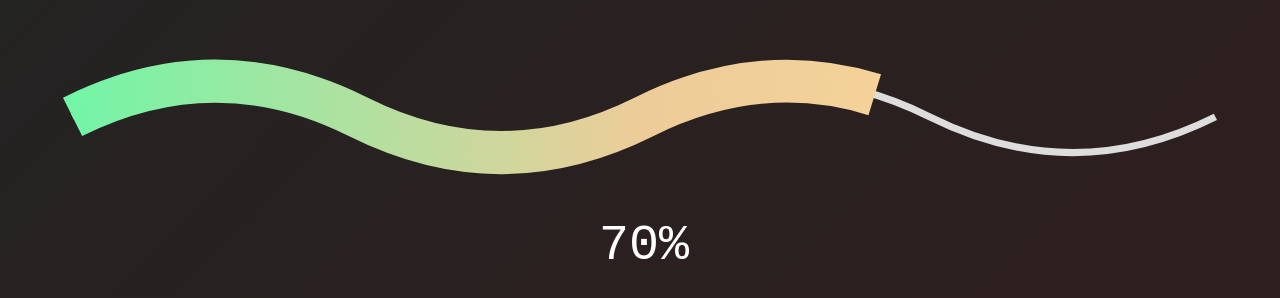
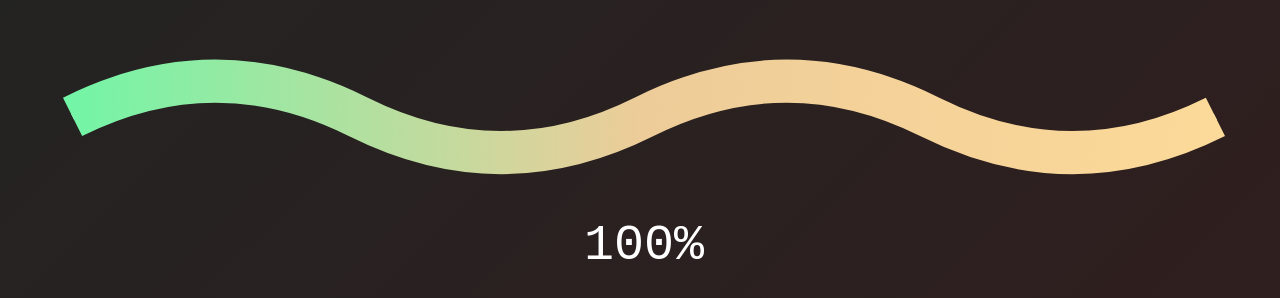
Before and after one commit to mattebit/gv_progress_bar, a plain HTML site: page index.html in a window 1280 px wide. Shown: the part 432-730 px from the top of the page. Drawn offline with Linux system fonts and the light colour scheme.

Commit message:
100% a bit late

```diff
--- a/index.html
+++ b/index.html
@@ -21,11 +21,11 @@
         </div>
 
         <script>
-            //document.getElementById('bar').ldBar.set(60);
+            //document.getElementById('bar').ldBar.set(100);
             //var a = document.getElementById('bar');
 
             var bar1 = new ldBar("#myItem1");
-            bar1.set(70);
+            bar1.set(100);
         </script>
     </body>
 </html>
```
